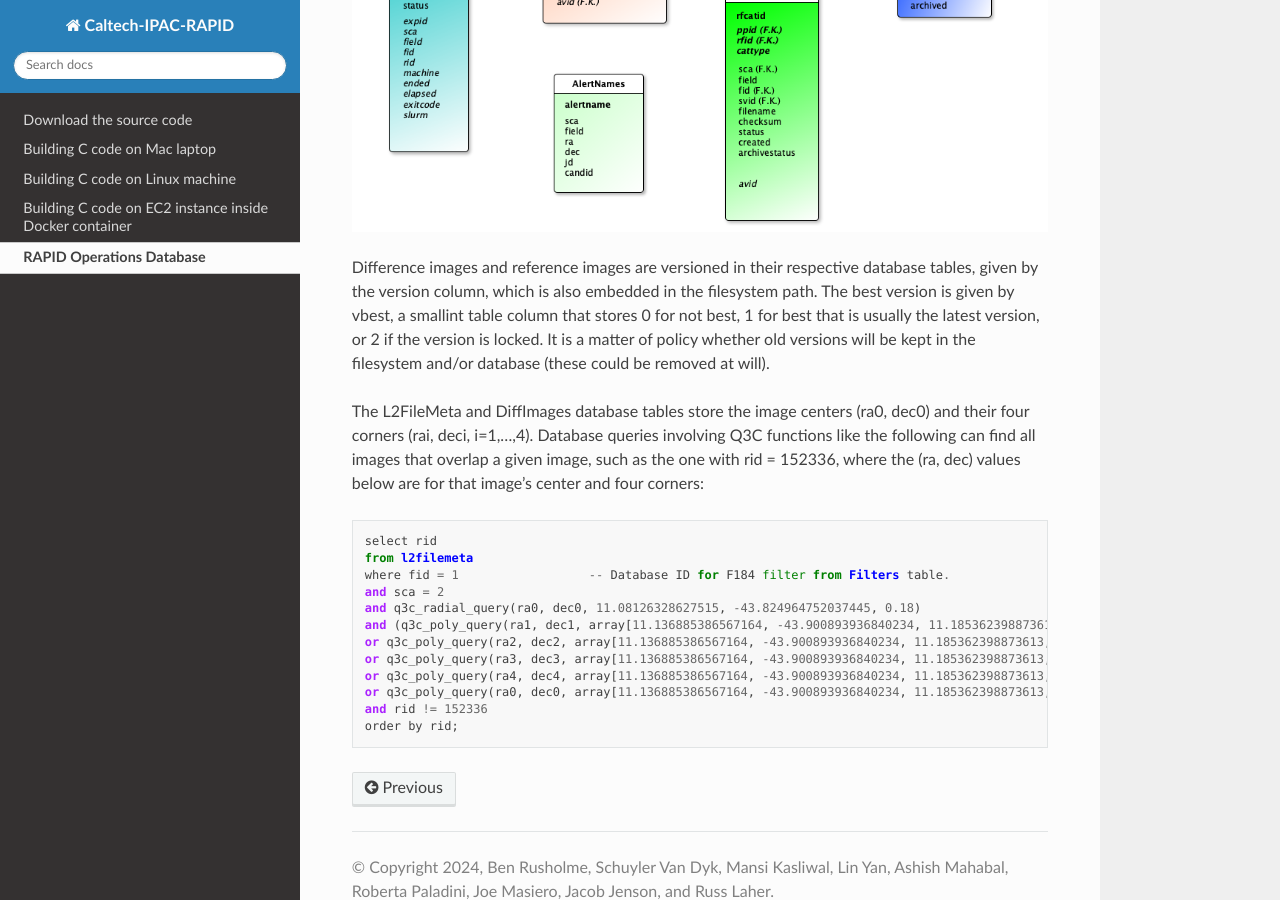
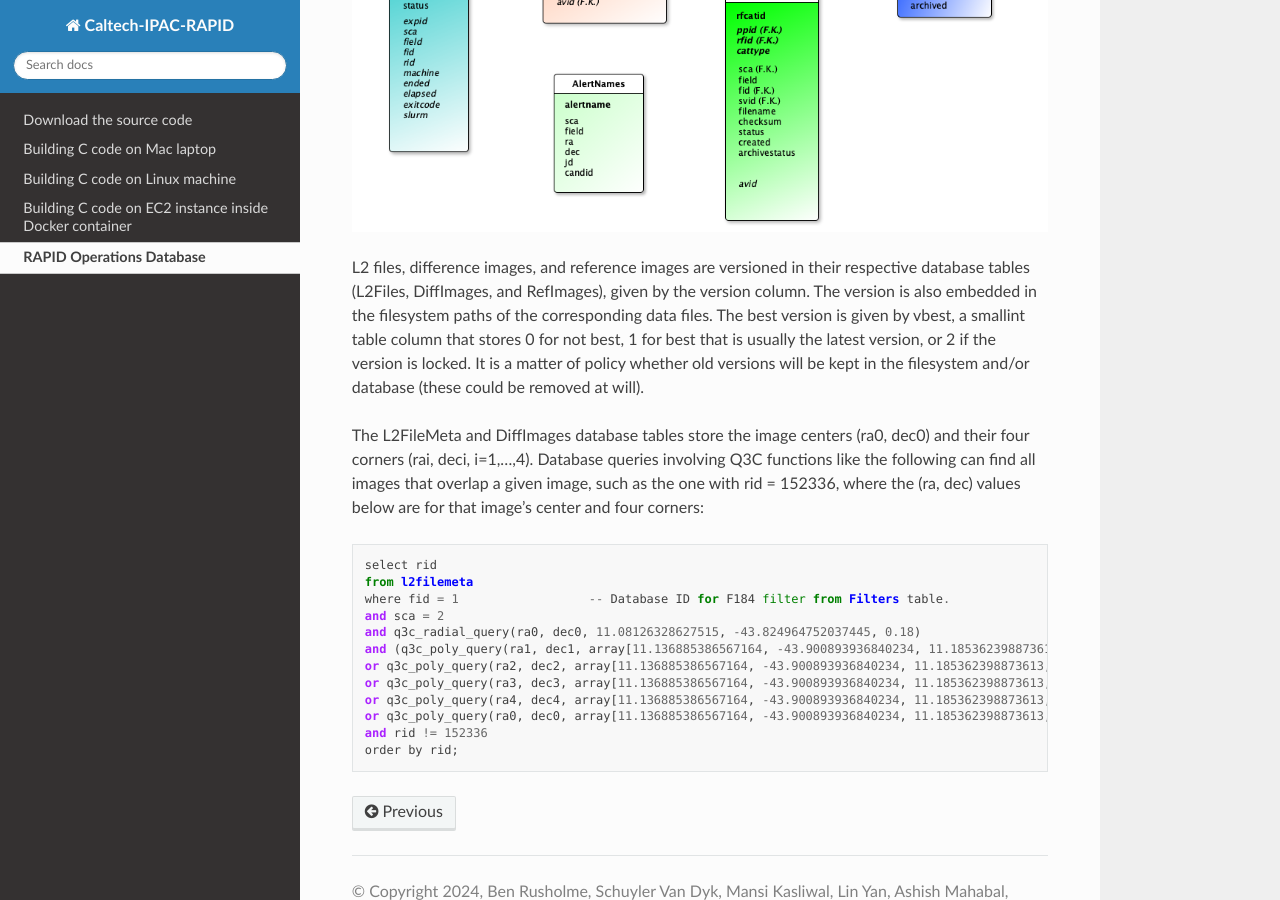
Before and after one commit to Caltech-IPAC/rapid, a Sphinx documentation site: the page built from docs/source/db/db.rst, in a window 1280 px wide and 900 px high, scrolled down 1449 px. Built offline with Sphinx 7.4.7 and the Read the Docs theme 2.0.0, drawn with Linux system fonts in a browser that asks for light colours.

Commit message:
Refined the text.

```diff
--- a/docs/source/db/db.rst
+++ b/docs/source/db/db.rst
@@ -30,9 +30,10 @@ A diagram of the database-table schema is given as follows:
 
 .. image:: dbschema.png
 
-Difference images and reference images are versioned in their
-respective database tables, given by the version column, which is also
-embedded in the filesystem path.  The best version is given by vbest, a smallint table
+L2 files, difference images, and reference images are versioned in their
+respective database tables (L2Files, DiffImages, and RefImages), given by the version column.  The version
+is also embedded in the filesystem paths of the corresponding data files.
+The best version is given by vbest, a smallint table
 column that stores 0 for not best, 1 for best that is usually the
 latest version, or 2 if the version is locked.  It is a matter of
 policy whether old versions will be kept in the filesystem and/or
```
